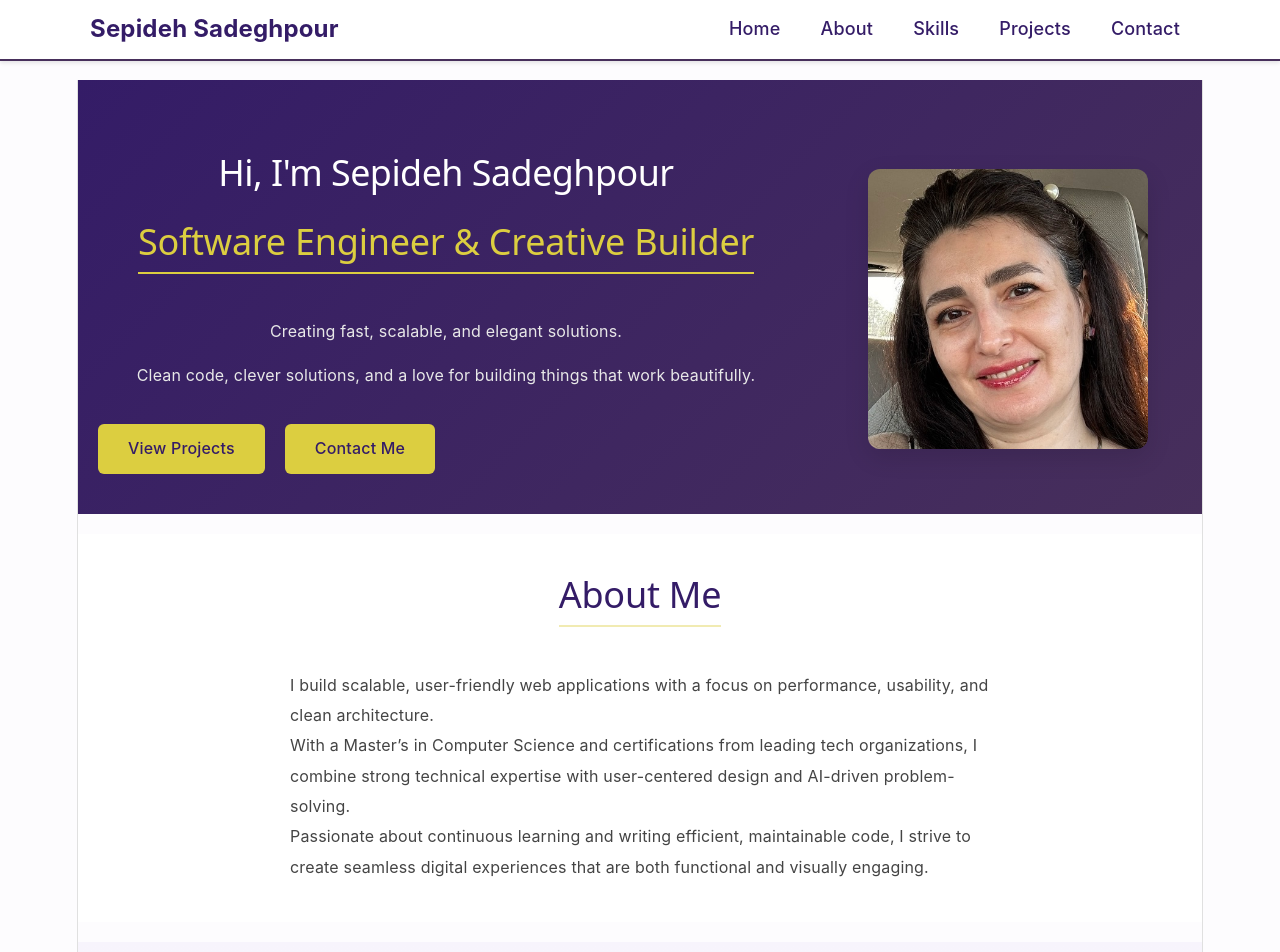
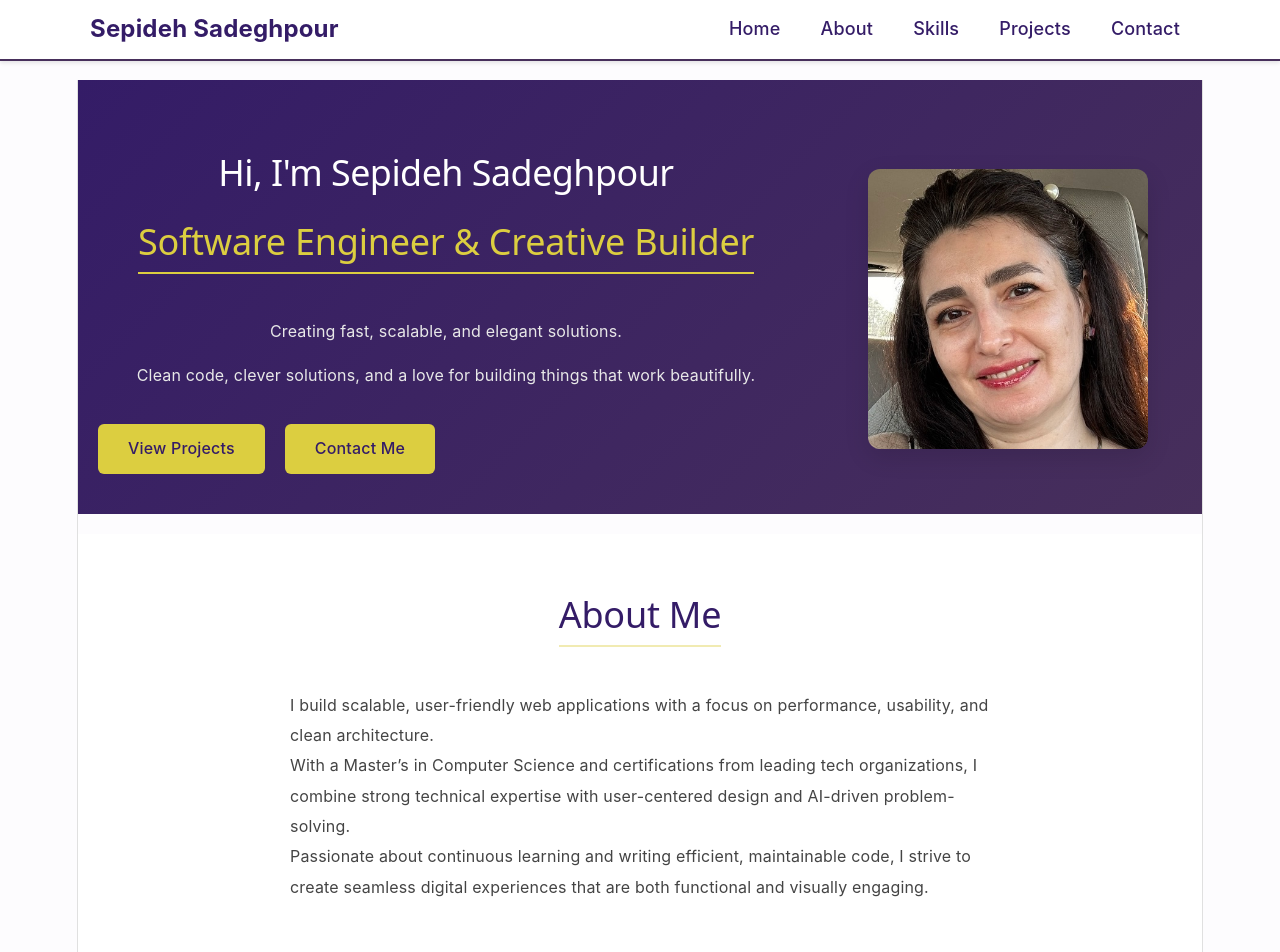
Before and after one commit to sadeghpours/Portfolio, a React (Vite) app: page / in a window 1280 px wide. Shown: the top 952 px of the page. Built offline with nearby package versions, Linux system fonts and the light colour scheme.

Commit message:
Update CSS

```diff
--- a/src/styles/main.css
+++ b/src/styles/main.css
@@ -1140,7 +1140,7 @@ section {
 }
 
 #about {
-  padding: 40px 20px;
+  padding: 60px 20px;
   display: flex;
   flex-direction: column;
   align-items: center;
```
